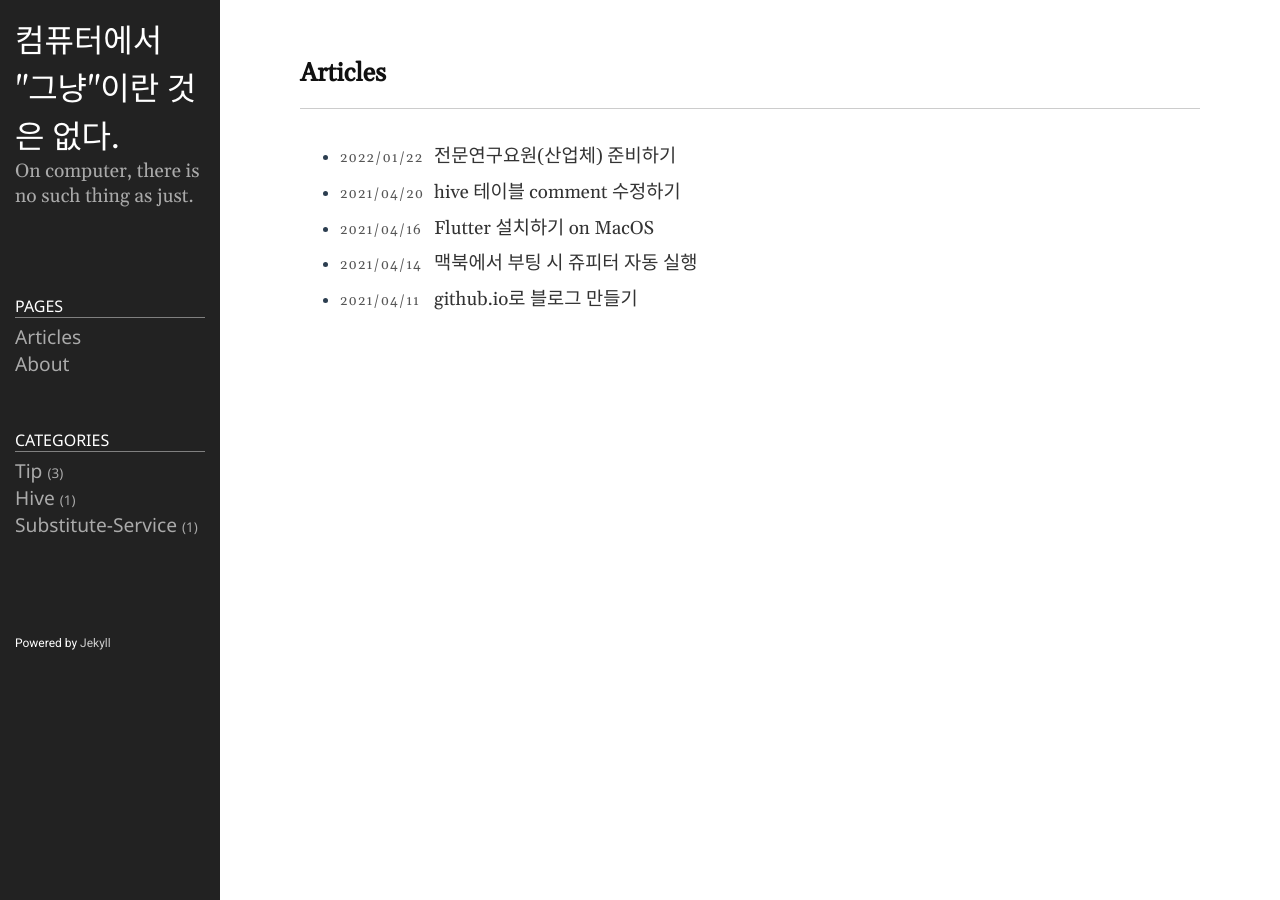
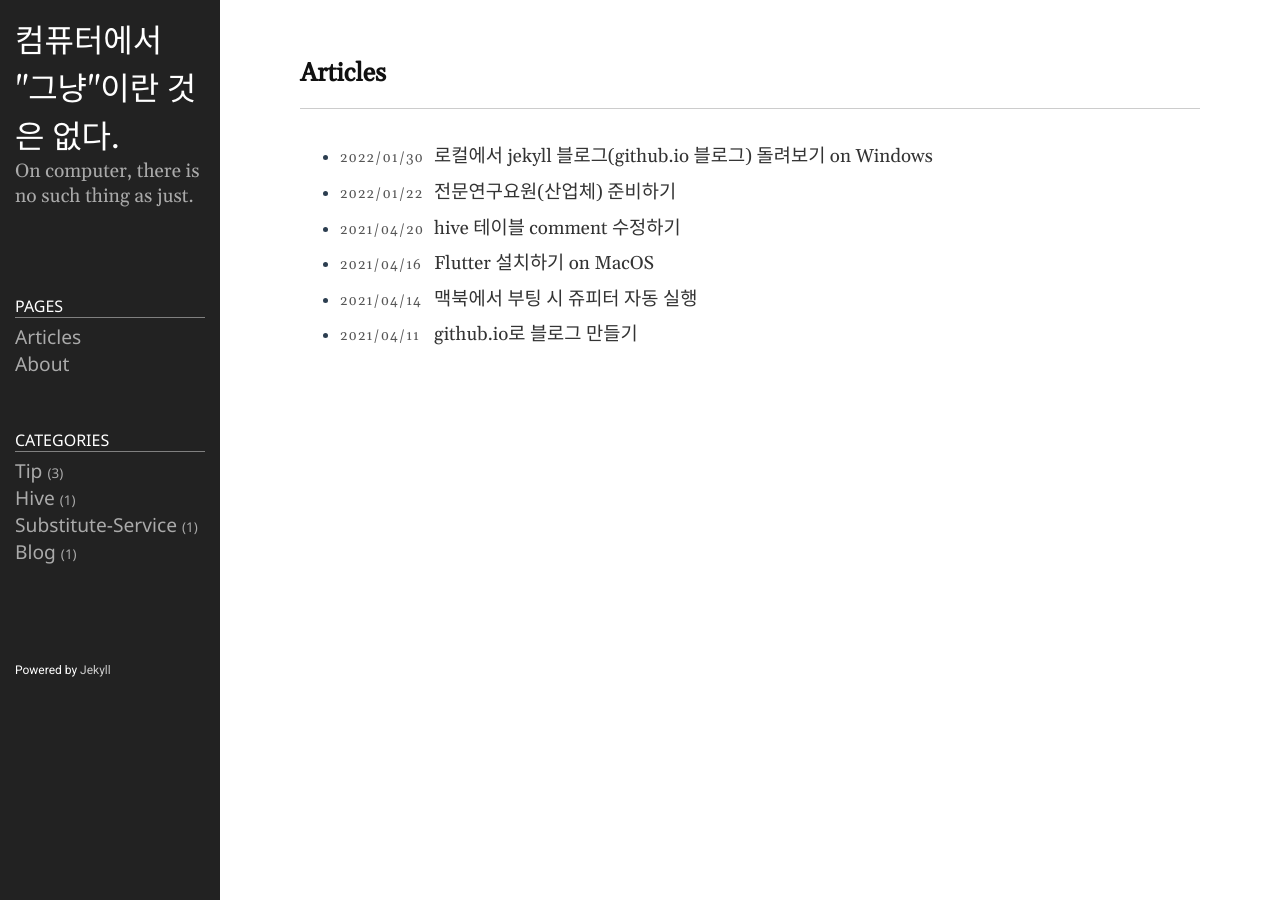
Before and after one commit to dayday-kim-101/dayday-kim-101.github.io, a Jekyll site: the page built from index.md, in a window 1280 px wide. Built offline with Jekyll 4.4.1, drawn with Linux system fonts in a browser that asks for light colours; some of the changed lines change nothing that is shown.

Commit message:
ADD: post for local serve jekyll (#12)
* ADD: css class for table border

* TST: css class for table border

* TST: css class for table border

* MOD: css class for table border

additional changing category name to korean

* TST: table border

* TST: table border

* Feature/posting related blog (#11)

* ADD: post for running jekyll on local

* ADD: post for local serve jekyll

````diff
--- /dev/null
+++ b/_posts/2022-01-30-blog-local-jekyll-serve.md
@@ -0,0 +1,78 @@
+---
+layout: post
+title:  "로컬에서 jekyll 블로그(github.io 블로그) 돌려보기 on Windows"
+categories: blog
+---
+
+# 요약
+1. 루비 설치
+2. gem으로 필요한 패키지 설치
+3. bundle install을 통해 gemfile내 패키지들 설치하기
+4. 로컬서버 실행
+
+
+# 1. 루비 설치
+
+루비 설치는 [홈페이지](https://rubyinstaller.org/downloads/archives/) 에서 본인이 원하는 버전을 다운받으면 된다. <br>
+
+본인은 2.5.5-1 버전을 다운로드했다. <br>
+(Gemfile에서 jekyll 은 4.0.0 이상이 필요해서 루비가 2.5이상 버전이 필요했고, public_suffix가 4.0.3 가 필요해서 루비가 2.7이하 버전이 필요했다.) <br>
+
+![](https://github.com/dayday-kim-101/dayday-kim-101.github.io/blob/master/images/2022-01-30-blog-local-jekyll-serve/1_1_download_ruby_version.png?raw=true) <br>
+<br>
+<br>
+
+<br>
+
+# 2. gem으로 필요한 패키지 설치
+
+gem은 루비에서 패키지를 관리하는 툴이다. (파이썬에서 pip 느낌) <br>
+
+필요한 패키지 설치에 앞서, 루비 전용 프롬프트를 설치해서 진행해야한다. <br>
+
+![](https://github.com/dayday-kim-101/dayday-kim-101.github.io/blob/master/images/2022-01-30-blog-local-jekyll-serve/2_1_run_command_prompt_with_ruby.png?raw=true) <br>
+<br>
+
+![](https://github.com/dayday-kim-101/dayday-kim-101.github.io/blob/master/images/2022-01-30-blog-local-jekyll-serve/2_2_run_command_on_ruby_prompt.png?raw=true) <br>
+<br>
+
+그리고 ***<span style="color:rgb(201, 0, 22)"> git repository 경로에서 패키지 설치를 진행 </span>*** 해야한다.
+
+필요한 패키지 설치 리스트는 다음과 같다. <br>
+1. \> gem install jekyll
+2. \> gem install bundler
+<br>
+<br>
+
+<br>
+
+# 3. bundle install을 통해 gemfile내 패키지들 설치하기
+
+git repository 경로(gemfile 있는 경로)에서 bundle install 실행하면, 쭉 설치되고, 에러가 나면 메세지에 따라 해결한다.
+
+![](https://github.com/dayday-kim-101/dayday-kim-101.github.io/blob/master/images/2022-01-30-blog-local-jekyll-serve/3_1_install_gem_packages.png?raw=true) <br>
+<br>
+<br>
+
+<br>
+
+# 4. 로컬서버 실행
+
+git repository 경로에서 다음 명령어 실행 <br>
+
+> ```shell
+> F:\Workspace\github\dayday-kim-101.github.io> bundle exec jekyll serve --port 5000 --trace
+> ```
+
+<br>
+
+포트는 기본 포트보다 5000번을 추천합니다. 4000번이 기본인데 이상하게 어떤 프로세스가 잡고있는지 서버가 뜨질 않았다. <br>
+
+![](https://github.com/dayday-kim-101/dayday-kim-101.github.io/blob/master/images/2022-01-30-blog-local-jekyll-serve/4_1_run_local_jekyll_server.png?raw=true) <br>
+<br>
+
+http://127.0.0.1:5000 로 들어가면 다음과 같이 접속된다. <br>
+(이렇게하면, push 안하고도 결과를 바로 확인 할 수 있다.) <br>
+
+![](https://github.com/dayday-kim-101/dayday-kim-101.github.io/blob/master/images/2022-01-30-blog-local-jekyll-serve/4_2_result_run_local_jekyll_server.png?raw=true) <br>
+<br>
````
Also changed, not shown: _posts/2021-04-11-how-to-posting-on-github-io.md (+1 -1 lines), Gemfile.lock, images/2022-01-30-blog-local-jekyll-serve/1_1_download_ruby_version.png (added), images/2022-01-30-blog-local-jekyll-serve/2_1_run_command_prompt_with_ruby.png (added), images/2022-01-30-blog-local-jekyll-serve/2_2_run_command_on_ruby_prompt.png (added), images/2022-01-30-blog-local-jekyll-serve/3_1_install_gem_packages.png (added), images/2022-01-30-blog-local-jekyll-serve/4_1_run_local_jekyll_server.png (added), images/2022-01-30-blog-local-jekyll-serve/4_2_result_run_local_jekyll_server.png (added).
